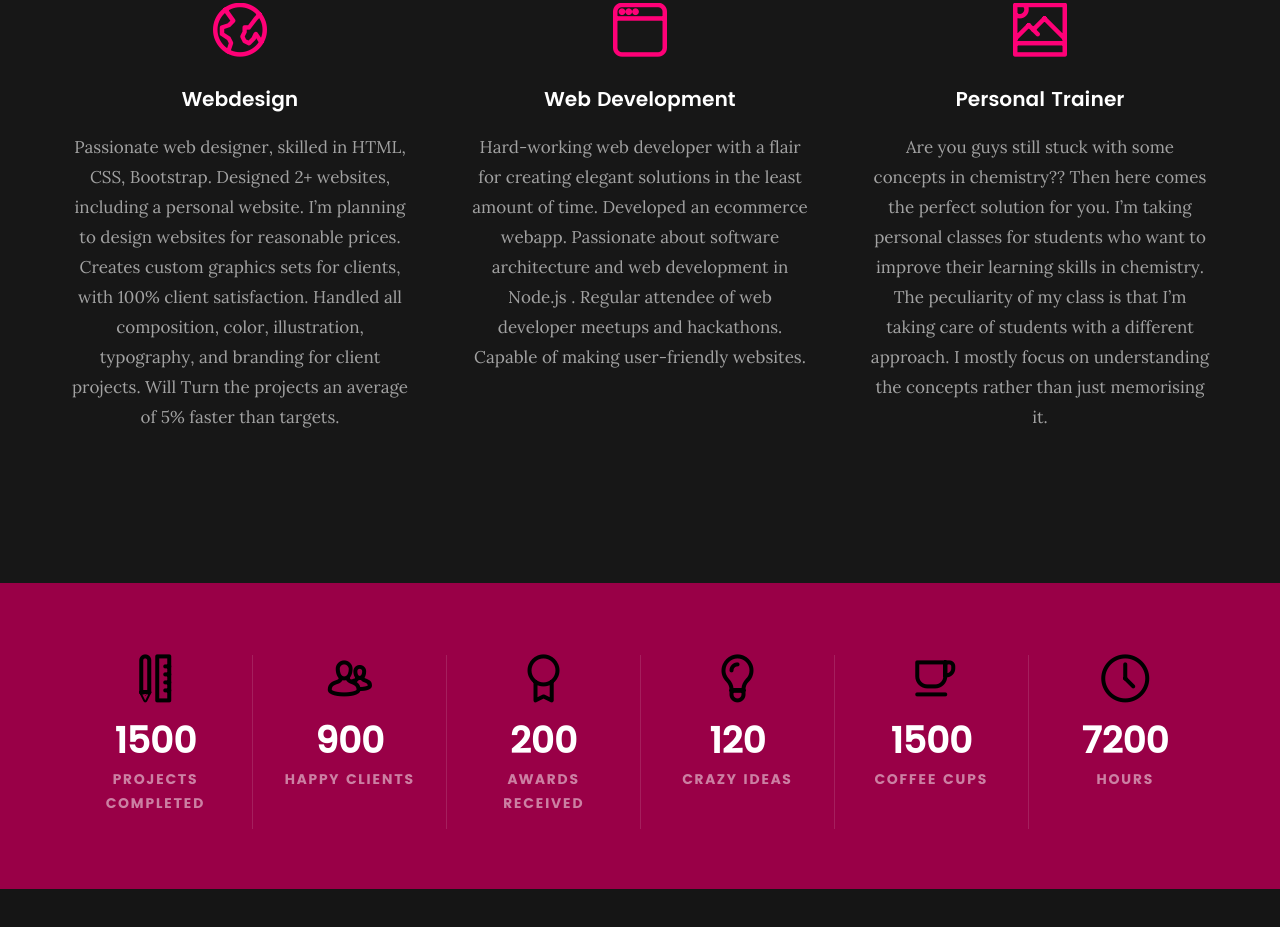
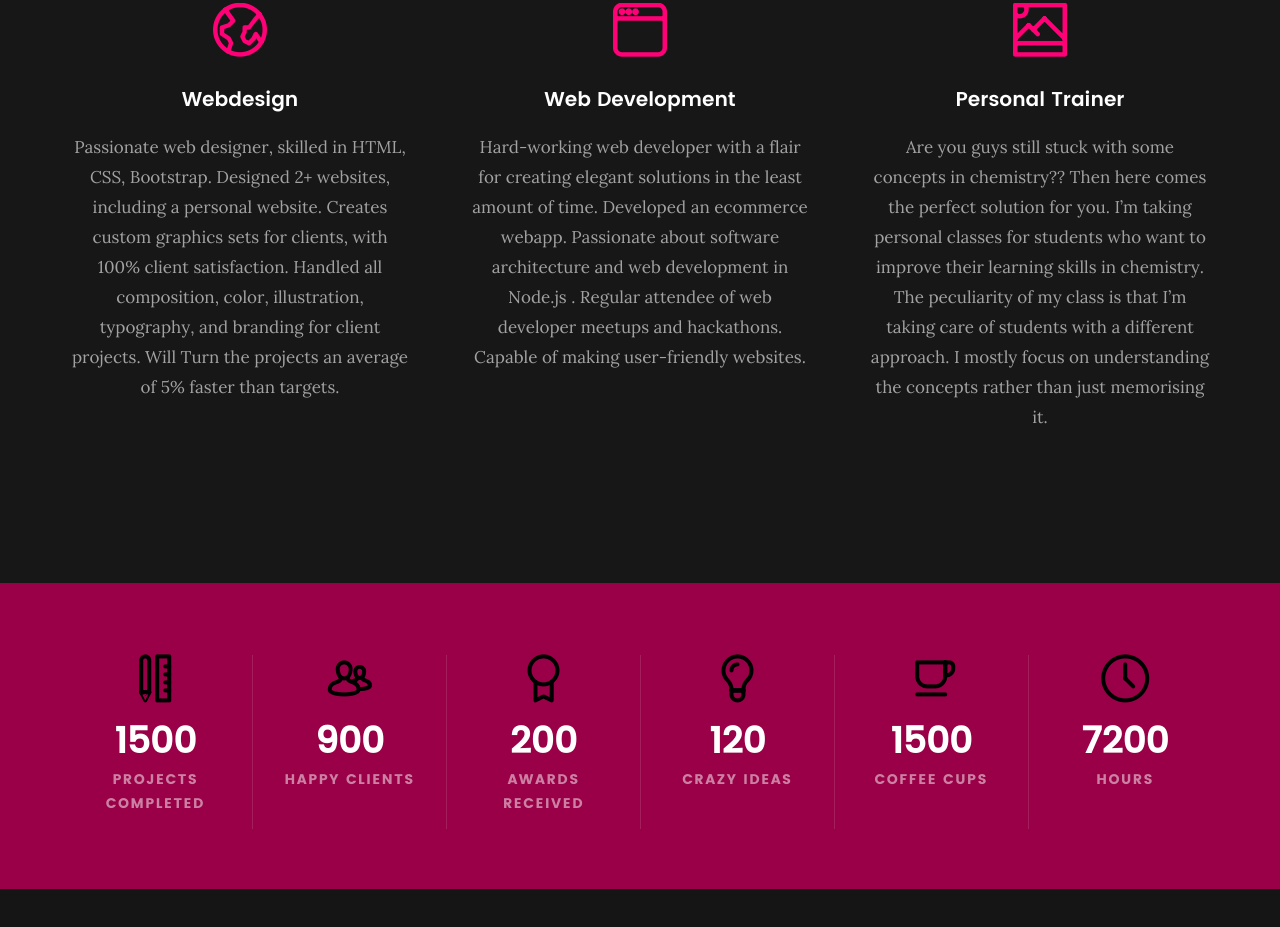
Before and after one commit to MohammedHafiz/Personal-Website, a plain HTML site: page index.html in a window 1280 px wide. Shown: the part 7514-8441 px from the top of the page. Drawn offline with nearby package versions, Linux system fonts and the light colour scheme; files whose address does not match are found by name.

Commit message:
content updated

```diff
--- a/index.html
+++ b/index.html
@@ -679,7 +679,7 @@
 
 	            	 <h3>Webdesign</h3>
 
-		            <p class="desc">Passionate web designer, skilled in  HTML, CSS, Bootstrap. Designed 2+ websites, including a personal website. I’m planning to design websites for reasonable prices. Creates custom graphics sets for clients, with 100% client satisfaction. Handled all composition, color, illustration, typography, and branding for client projects. Will Turn the projects an average of 5% faster than targets.
+		            <p class="desc">Passionate web designer, skilled in  HTML, CSS, Bootstrap. Designed 2+ websites, including a personal website. Creates custom graphics sets for clients, with 100% client satisfaction. Handled all composition, color, illustration, typography, and branding for client projects. Will Turn the projects an average of 5% faster than targets.
 	         		</p>
 
 	         	</div>
```
